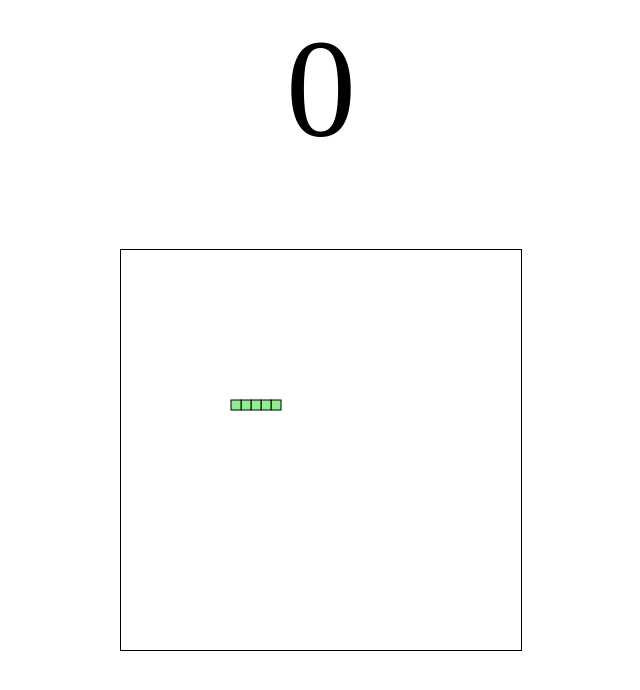
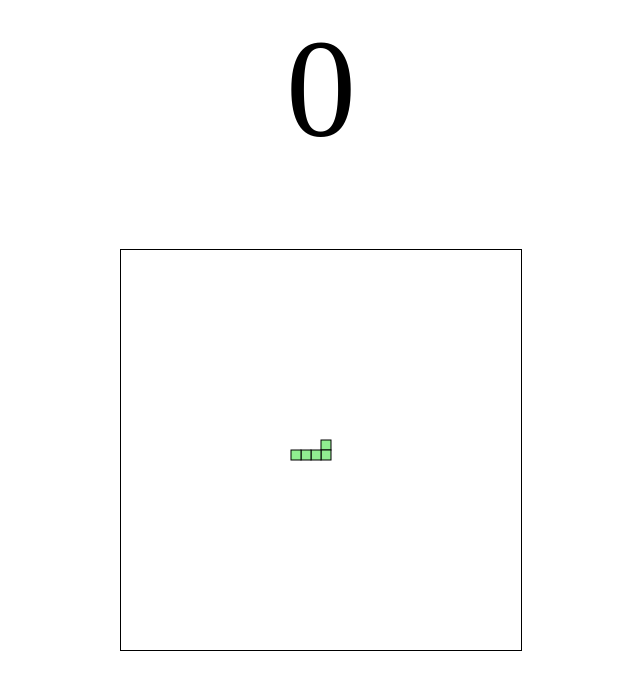
Before and after one commit to joespinelli7/snake, a plain HTML site: page snake.html in a window 1280 px wide. Shown: the whole page, without its empty margins (319-959 px from the left). Drawn offline with Linux system fonts and the light colour scheme; a web font is replaced by a local one.

Commit message:
advancing snake, hardcoded for now

```diff
--- a/snake.html
+++ b/snake.html
@@ -35,12 +35,13 @@
     const FOOD_COLOUR = 'red';
     const FOOD_BORDER_COLOUR = 'darkred';
 
+    // Each object represents a segment of the snake
     let snake = [
-      {x: 150, y: 150},
-      {x: 140, y: 150},
-      {x: 130, y: 150},
-      {x: 120, y: 150},
-      {x: 110, y: 150}
+      {x: 200, y: 200},
+      {x: 190, y: 200},
+      {x: 180, y: 200},
+      {x: 170, y: 200},
+      {x: 160, y: 200}
     ];
 
     // Get the canvas element
@@ -53,7 +54,20 @@
 
     // Main function of the game, called repeatedly to advance the game
     function main() {
+      advanceSnake()
       drawSnake();
+    }
+
+    // Advances the snake by changing the x-coordinates of its parts according to the horizontal velocity and
+    // the y-coordinates of its parts according to the vertical velocity
+    function advanceSnake() {
+      // Create new head
+      const head = {x: snake[0].x + 0, y: snake[0].y + -10};
+      // Add new head to beginning of the snake
+      snake.unshift(head);
+      // Remove the last segment of the snake
+      snake.pop();
+      // This correctly shifts all parts of the snake into place
     }
 
     // Draws a part of the snake on the canvas
@@ -71,8 +85,7 @@
 
     // Draws the snake on the canvas
     function drawSnake() {
-      snake.forEach(part => drawSnakePart(part));
+      snake.forEach(snakePart => drawSnakePart(snakePart));
     }
-
   </script>
 </html>
```
